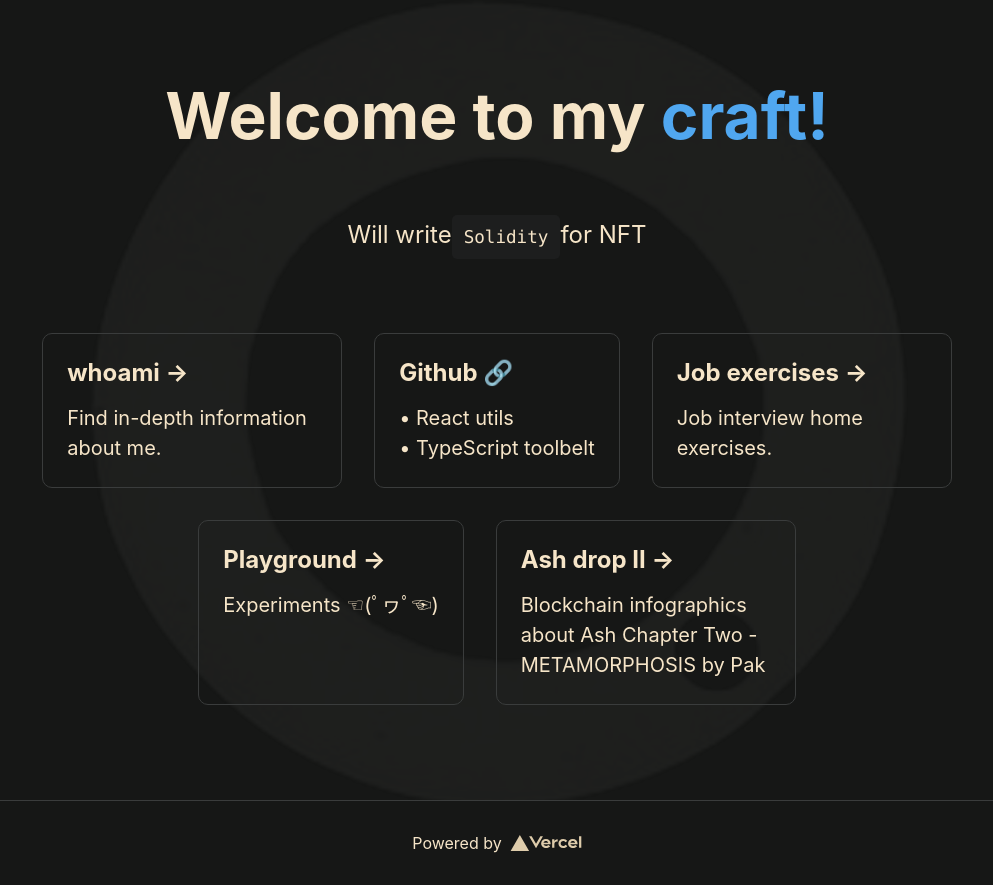
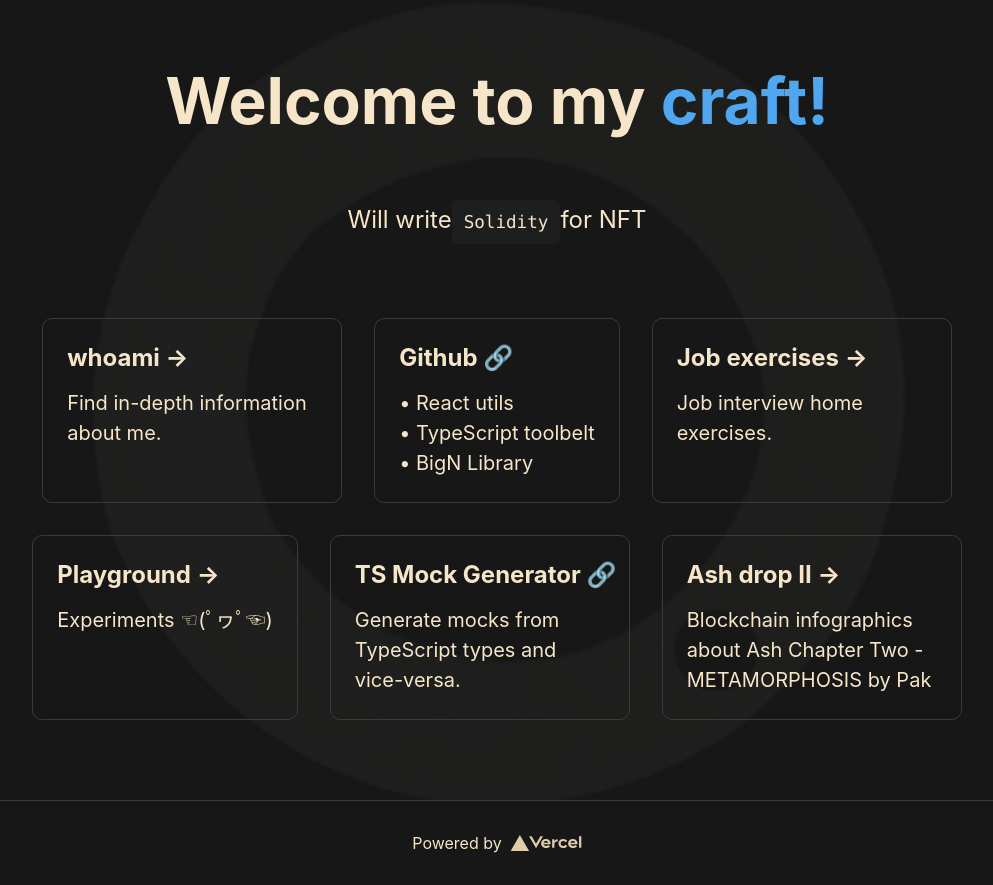
Before and after one commit to ackvf/qwerty.xyz, a Next.js app: page / in a window 1280 px wide. Shown: the whole page, without its empty margins (143-1136 px from the left). Built offline with nearby package versions, Linux system fonts and the light colour scheme.

Commit message:
Add TS/JSON Mock Generator link
- https://ts-mock-generator.qwerty.art/

```diff
--- a/pages/index.tsx
+++ b/pages/index.tsx
@@ -71,7 +71,8 @@ const Home: NextPage = () => {
 						<div>
 							<h2>Github 🔗</h2>
 							<p>• React utils</p>
-							<p>• TypeScript toolbelt</p>
+              <p>• TypeScript toolbelt</p>
+              <p>• BigN Library</p>
 						</div>
 					</a>
 
@@ -89,6 +90,13 @@ const Home: NextPage = () => {
 						</div>
 					</Link>
 
+          <a href="https://ts-mock-generator.qwerty.art/" className="card cursor-pointer" target="_blank" rel="noopener noreferrer">
+            <div>
+              <h2>TS Mock Generator 🔗</h2>
+              <p className='font-semibold'>Generate mocks from TypeScript types and vice-versa.</p>
+            </div>
+          </a>
+
 					<Link href="metamorphosis" >
 						<div className='card cursor-pointer'>
 							<h2>Ash drop II &rarr;</h2>
```
